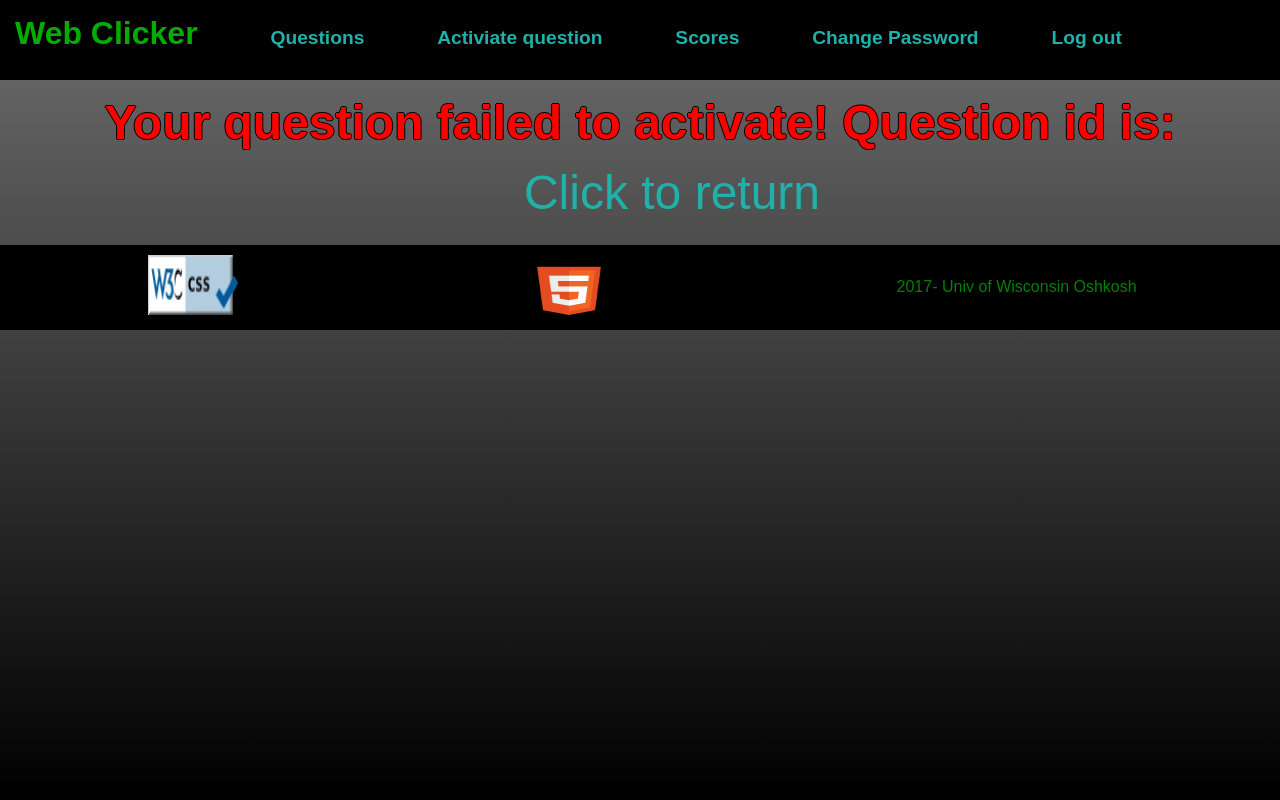
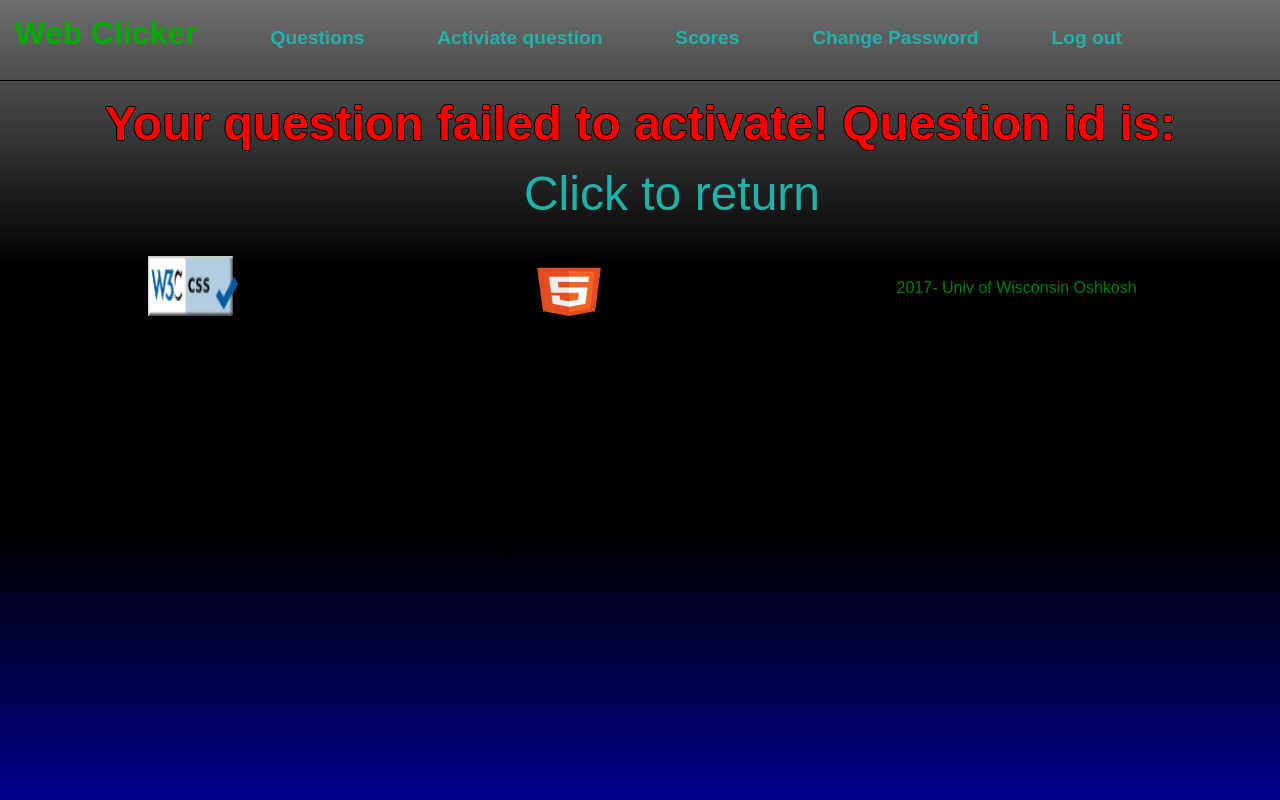
Before and after one commit to LazyFish77/web-clicker, a PHP site: page /Instructor/activate-question.php in a window 1280 px wide. Run offline with PHP 8.4, Linux system fonts and the light colour scheme; data that the repository does not hold is empty.

Commit message:
style(gradient): changed gradient

```diff
--- a/Client/login-page.css
+++ b/Client/login-page.css
@@ -13,12 +13,12 @@ html {
     width: 100%;
     height: 100%;
     min-height: 100%;
-    background: linear-gradient(rgb(110, 110, 110), black);
+    background: linear-gradient(rgb(110, 110, 110), black, black, darkblue);
     background-attachment: fixed;
 }
 
 #navheader {
-    background-color: black;
+    border-bottom: 1px solid black;
     width: 100%;
     height: 50px;
 }
@@ -255,7 +255,6 @@ li {
     margin-bottom: 15px;
 }
 #footer {
-    /* position: fixed; */
     left: 0;
     bottom: 0;
     margin-top: 25px;
@@ -264,7 +263,6 @@ li {
     display: flex;
     flex-direction: row;
     justify-content: space-around;
-    background-color: rgba(0, 0, 0, 1.0);
 }
 .footerimage{
     position: relative;
```
